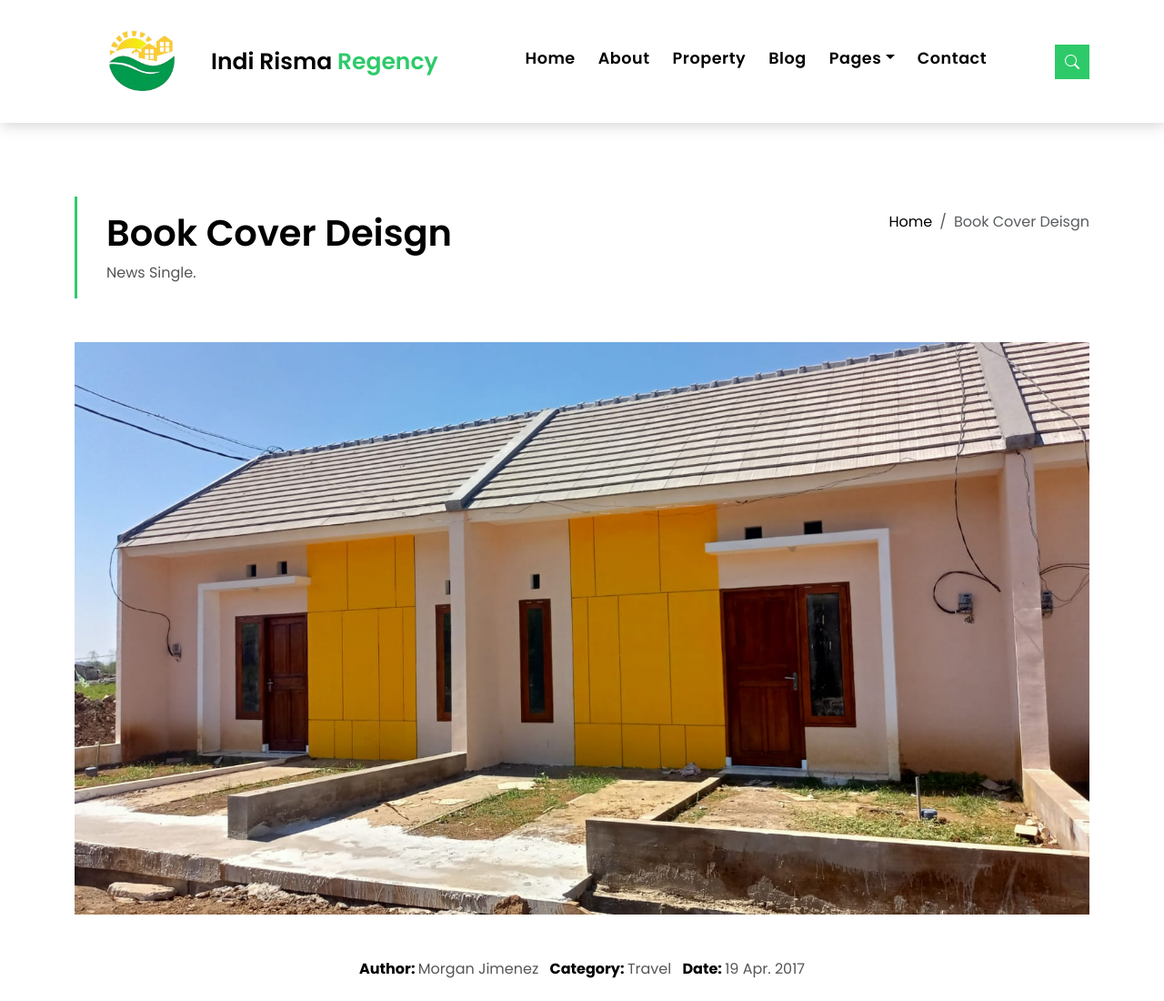
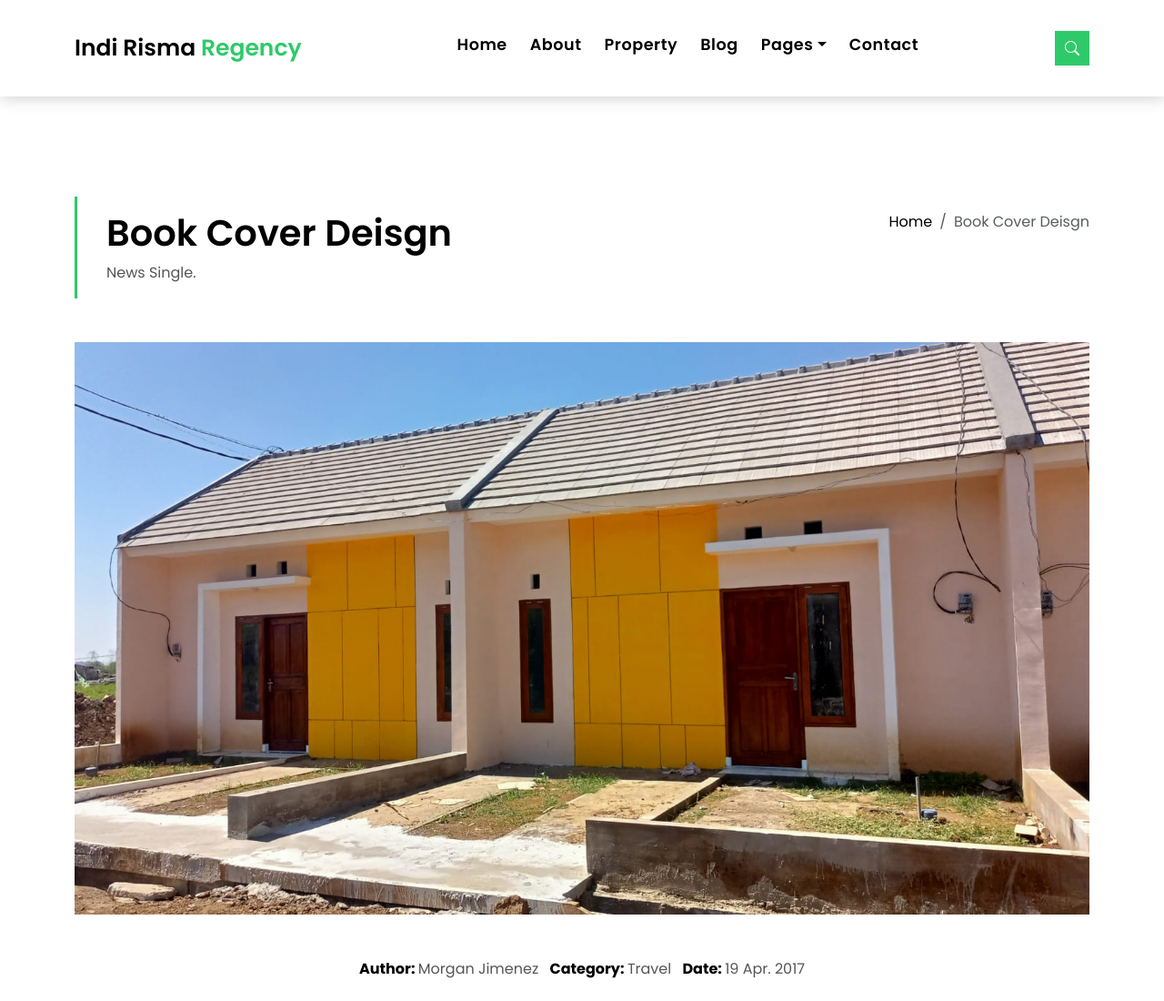
Before and after one commit to HilmiZuhri/PKL-Indirisma, a plain HTML site: page blog-single.html in a window 1280 px wide. Shown: the top 1100 px of the page at 91% size. Drawn offline with Linux system fonts and the light colour scheme.

Commit message:
Update blog-single.html

```diff
--- a/blog-single.html
+++ b/blog-single.html
@@ -138,7 +138,7 @@
         <span></span>
         <span></span>
       </button>
-      <img src="assets/img/logo-header.png" alt="" class="logo-header" href="index.html">
+<!--       <img src="assets/img/logo-header.png" alt="" class="logo-header" href="index.html"> -->
       <a class="navbar-brand text-brand" href="index.html">Indi Risma <span class="color-b">Regency</span></a>
 
       <div class="navbar-collapse collapse justify-content-center" id="navbarDefault">
```
